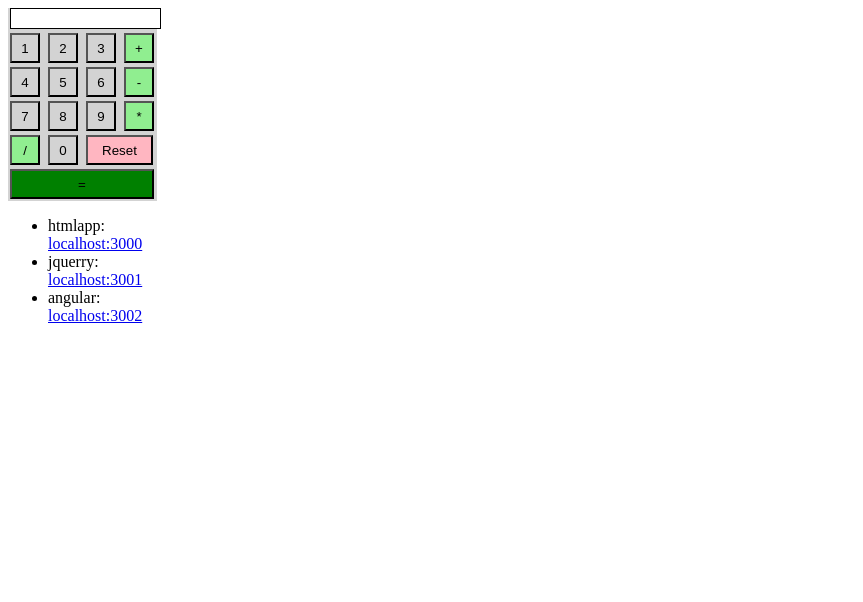
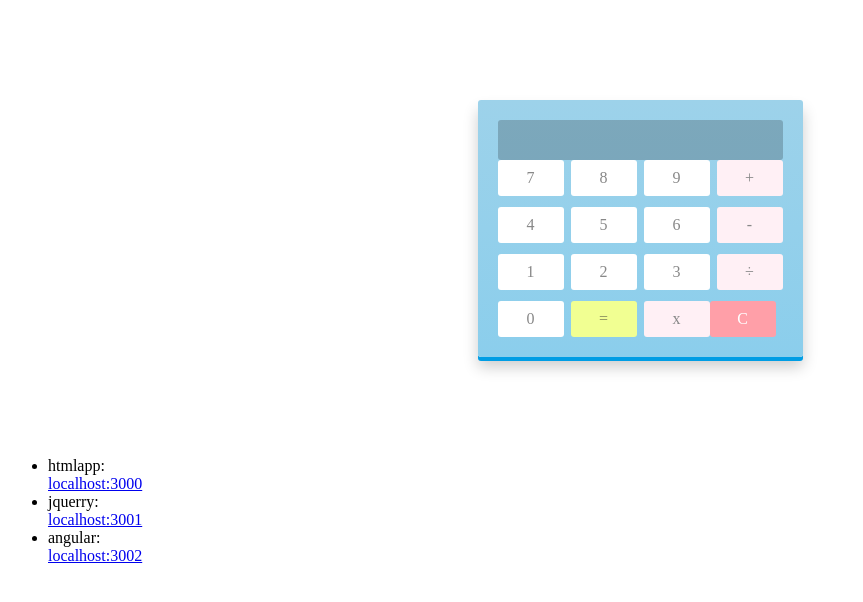
Before and after one commit to lloydst/rekenmachine, a website: page htmlcalc/index.html in a window 1280 px wide. Shown: the whole page, without its empty margins (0-863 px from the left). Drawn offline with Linux system fonts and the light colour scheme.

Commit message:
fixed the html calc to actually use js and fixed the form of the jquerry functions

```diff
--- a/htmlcalc/css/styles.css
+++ b/htmlcalc/css/styles.css
@@ -1,51 +1,82 @@
-.num {
-    width: 30px;
-    height: 30px;
-    background-color: lightgrey;
-    padding: 2px;
-    margin: 2px;
-}
-.delete {
-    width: 67px;
-    height: 30px;
-    background-color: red;
-    padding: 2px;
-    margin: 2px;
-}
-.operator {
-    width: 30px;
-    height: 30px;
-    background-color: lightgreen;
-    padding: 2px;
-    margin: 2px;
-}
-.equal {
-        width: 144px;
-        height: 30px;
-        background-color: green;
-        padding: 2px;
-        margin: 2px;
-}
-#result {
-    width: 145px;
-    display: block;
-    text-align: right;
-    border: 1px solid black;
-    padding: 2px;
-    margin: 2px;
-    background-color: white;
-}
-#background {
-    background-color: lightgray;
-    width: 149px;
+
+
+/* Using box shadows to create 3D effects */
+#calculator {
+	width: 285px;
+	height: auto;
+
+	margin: 100px auto;
+	padding: 20px 20px 9px;
+
+	background: #9dd2ea;
+	background: linear-gradient(#9dd2ea, #8bceec);
+	border-radius: 3px;
+	box-shadow: 0px 4px #009de4, 0px 10px 15px rgba(0, 0, 0, 0.2);
 }
 
-.reset {
 
-        width: 67px;
-        height: 30px;
-        background-color: lightpink;
-        padding: 2px;
-        margin: 2px;
+/* Inset shadow on the screen to create indent */
+.screen {
+	height: 40px;
+	width: 265px;
+	text-align: right;
+	padding: 0 10px;
+	background: rgba(0, 0, 0, 0.2);
+    border-radius: 3px;
+    font-size: 32px;
+}
 
+/* Clear floats */
+.keys, .top {
+    overflow: hidden;
 }
+
+/* Applying same to the keys */
+.keys span {
+	float: left;
+	position: relative;
+	top: 0;
+	cursor: pointer;
+	width: 66px;
+	height: 36px;
+	background: white;
+	border-radius: 3px;
+	margin: 0 7px 11px 0;
+	color: #888;
+	line-height: 36px;
+	text-align: center;
+	user-select: none;
+}
+
+/* Remove right margins from operator keys */
+/* style different type of keys (operators/evaluate/clear) differently */
+.keys span.operator {
+	background: #FFF0F5;
+	margin-right: 0;
+}
+
+.keys span.eval {
+	background: #f1ff92;
+	color: #888e5f;
+}
+
+.keys span.clear {
+	background: #ff9fa8;
+	color: white;
+}
+
+/* Simulating "pressed" effect on active state of the keys by removing the box-shadow and moving the keys down a bit */
+.keys span:active {
+	box-shadow: 0px 0px #6b54d3;
+	top: 4px;
+}
+
+.keys span.eval:active {
+	box-shadow: 0px 0px #717a33;
+	top: 4px;
+}
+
+.top span.clear:active {
+	top: 4px;
+	box-shadow: 0px 0px #d3545d;
+}
--- a/htmlcalc/index.html
+++ b/htmlcalc/index.html
@@ -5,36 +5,26 @@
     <link rel="stylesheet" type="text/css" href='./css/styles.css'> <!-- het wilde niet lukken om de styles.css uit de shared folder te krijgen dus workaround-->
     </head>
     <body>
-        <div id="background">
-            <form name="calculator" >
-                <input type="textfield" name="result" value="" id="result">
-                <div>
-                <!-- <make a button asign="value" event="page.select form with name.add the value to the textfield result"> -->
-                    <input type="button" value="1" onClick="document.calculator.result.value+='1'" class="num">
-                    <input type="button" value="2" onClick="document.calculator.result.value+='2'" class="num">
-                    <input type="button" value="3" onClick="document.calculator.result.value+='3'" class="num">
-                    <input type="button" value="+" onClick="document.calculator.result.value+='+'" class="operator">
-                </div>
-                <div>
-                    <input type="button" value="4" onClick="document.calculator.result.value+='4'" class="num">
-                    <input type="button" value="5" onClick="document.calculator.result.value+='5'" class="num">
-                    <input type="button" value="6" onClick="document.calculator.result.value+='6'" class="num">
-                    <input type="button" value="-" onClick="document.calculator.result.value+='-'" class="operator">
-                </div>
-                <div>
-                    <input type="button" value="7" onClick="document.calculator.result.value+='7'" class="num">
-                    <input type="button" value="8" onClick="document.calculator.result.value+='8'" class="num">
-                    <input type="button" value="9" onClick="document.calculator.result.value+='9'" class="num">
-                    <input type="button" value="*" onClick="document.calculator.result.value+='*'" class="operator">
-                </div>
-                <div>
-                    <input type="button" value="/" onClick="document.calculator.result.value+='/'" class="operator">
-                    <input type="button" value="0" onClick="document.calculator.result.value+='0'" class="num">
-                    <input type="reset" value="Reset" class="reset">
-                <!-- same goes for this with the exeption of the value being the returned string of what's in the result text field -->
-                    <input type="button" value="=" onClick="document.calculator.result.value=eval(document.calculator.result.value)" class="equal">
-                </div>
-            </form>
+        <div id="calculator">
+            <div class="screen"></div>
+            <div class="keys">
+                <span>7</span>
+                <span>8</span>
+                <span>9</span>
+                <span class="operator">+</span>
+                <span>4</span>
+                <span>5</span>
+                <span>6</span>
+                <span class="operator">-</span>
+                <span>1</span>
+                <span>2</span>
+                <span>3</span>
+                <span class="operator">÷</span>
+                <span>0</span>
+                <span class="eval">=</span>
+                <span class="operator">x</span>
+                <span class="clear">C</span>
+            </div>
         </div>
         <ul>
             <li>htmlapp: <br>
@@ -44,5 +34,6 @@
             <li>angular:<br>
                 <a href="http://localhost:3002">localhost:3002</a></li>
         </ul>
+        <script src="./js/index.js"></script>
     </body>
     </html>
--- /dev/null
+++ b/htmlcalc/js/index.js
@@ -0,0 +1,60 @@
+// Get all the keys from index.html
+var keys = document.querySelectorAll('#calculator span');
+var operators = ['+', '-', 'x', '÷'];
+
+// Add onclick event to all the keys and perform operations
+for(var i = 0; i < keys.length; i++) {
+	keys[i].onclick = function(e) {
+		// Get the screen and button values
+		var screen = document.querySelector('.screen');
+		var inputVal = screen.innerHTML;
+		var buttonVal = this.innerHTML;
+
+		// If clear key is pressed, clear screen
+		if(buttonVal == 'C') {
+			screen.innerHTML = '';
+			// If = key is pressed, calculate and display the result
+		} else if(buttonVal == '=') {
+
+			var equation = inputVal;
+			var lastChar = equation[equation.length - 1];
+
+			//  x with '*' and ÷ with '/' so js can actually do calculations g comes from regexp (makes it happen everywhere)
+			equation = equation.replace(/x/g, '*').replace(/÷/g, '/');
+
+			// Final thing left to do is checking the last character of the equation. If it's an operator or a decimal, remove it
+			if(operators.indexOf(lastChar) > -1 || lastChar == '.') {
+				equation = equation.replace(/.$/, '');
+            }
+			if(equation) {
+                screen.innerHTML = eval(equation);
+            }
+
+
+		} else if(operators.indexOf(buttonVal) > -1) {
+			// Operator is clicked
+			// Get the last character from the equation and only add a operator if there is already a number on screen
+			var lastChar = inputVal[inputVal.length - 1];
+
+			if(inputVal != '' && operators.indexOf(lastChar) == -1) {
+                screen.innerHTML += buttonVal;
+            }
+			// Allow minus if the string is empty for negative numbers
+			else if(inputVal == '' && buttonVal == '-') {
+                screen.innerHTML += buttonVal;
+            }
+
+			// Replaces a operator with a new one if the last char. was a operator
+			if(operators.indexOf(lastChar) > -1 && inputVal.length > 1) {
+				// Here, '.' means any character $ means at the end of the string
+				screen.innerHTML = inputVal.replace(/.$/, buttonVal);
+			}
+
+
+		}
+		// if any other key is pressed, just add it to the inner html of the screen
+		else {
+			screen.innerHTML += buttonVal;
+		}
+	}
+}
```
Also changed, not shown: jquerycalc/js/index.js (+5 -5 lines).
